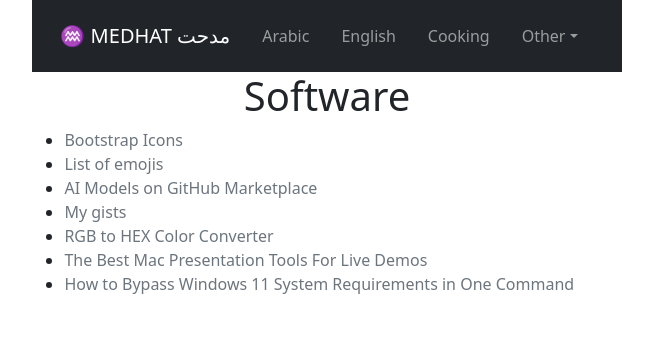
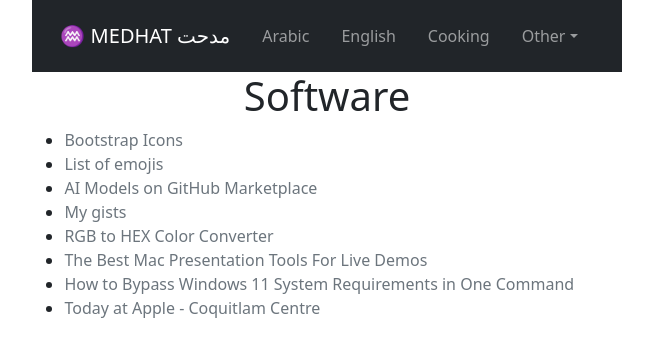
Before and after one commit to medhatelmasry/medhatelmasry.github.io, a React (Vite) app: page /software in a window 1280 px wide. Shown: the top 356 px of the page, without its empty margins (313-966 px from the left). Built offline with nearby package versions, Linux system fonts and the light colour scheme.

Commit message:
today at apple coq

```diff
--- a/src/pages/Software.tsx
+++ b/src/pages/Software.tsx
@@ -45,6 +45,12 @@ const SoftwarePage = () => {
                 How to Bypass Windows 11 System Requirements in One Command
             </a>
           </li>
+          <li>
+            <a className="text-decoration-none link-secondary"
+              href="https://www.apple.com/ca/today/coquitlamcentre/?cid=aos-ca-kwgo-brand-today--&aosid=p240&ken_pid=go%7Ecmp-21288216218%7Eadg-165151687129%7Ead-703276221543_kwd-505345994112%7Edev-c%7Eext-%7Eprd-%7Emca-%7Ent-search&token=8c1a76ab-cfe5-4380-b551-e755a3b48bc8">
+                Today at Apple - Coquitlam Centre
+            </a>
+          </li>
         </ul>
 
       </section>
```
